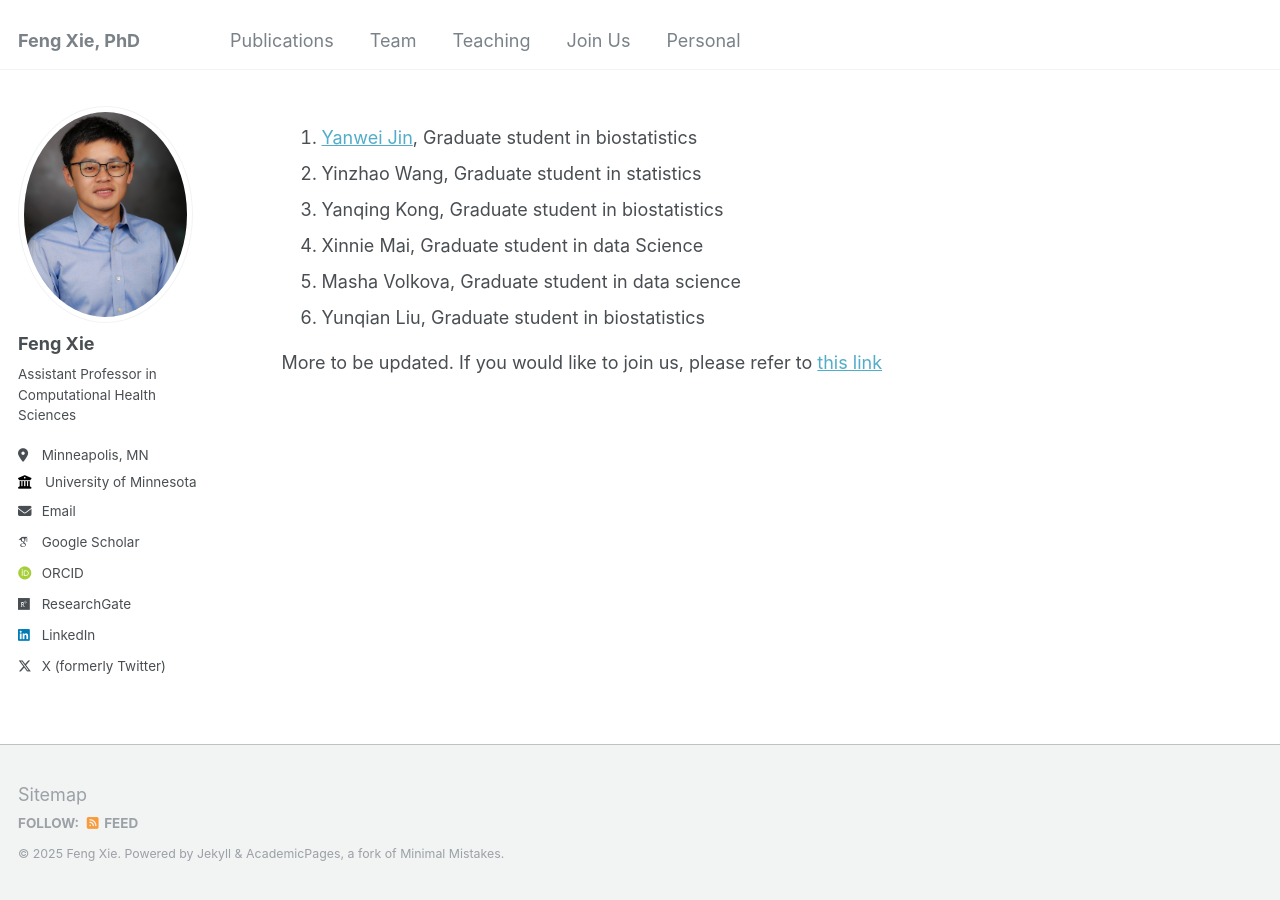
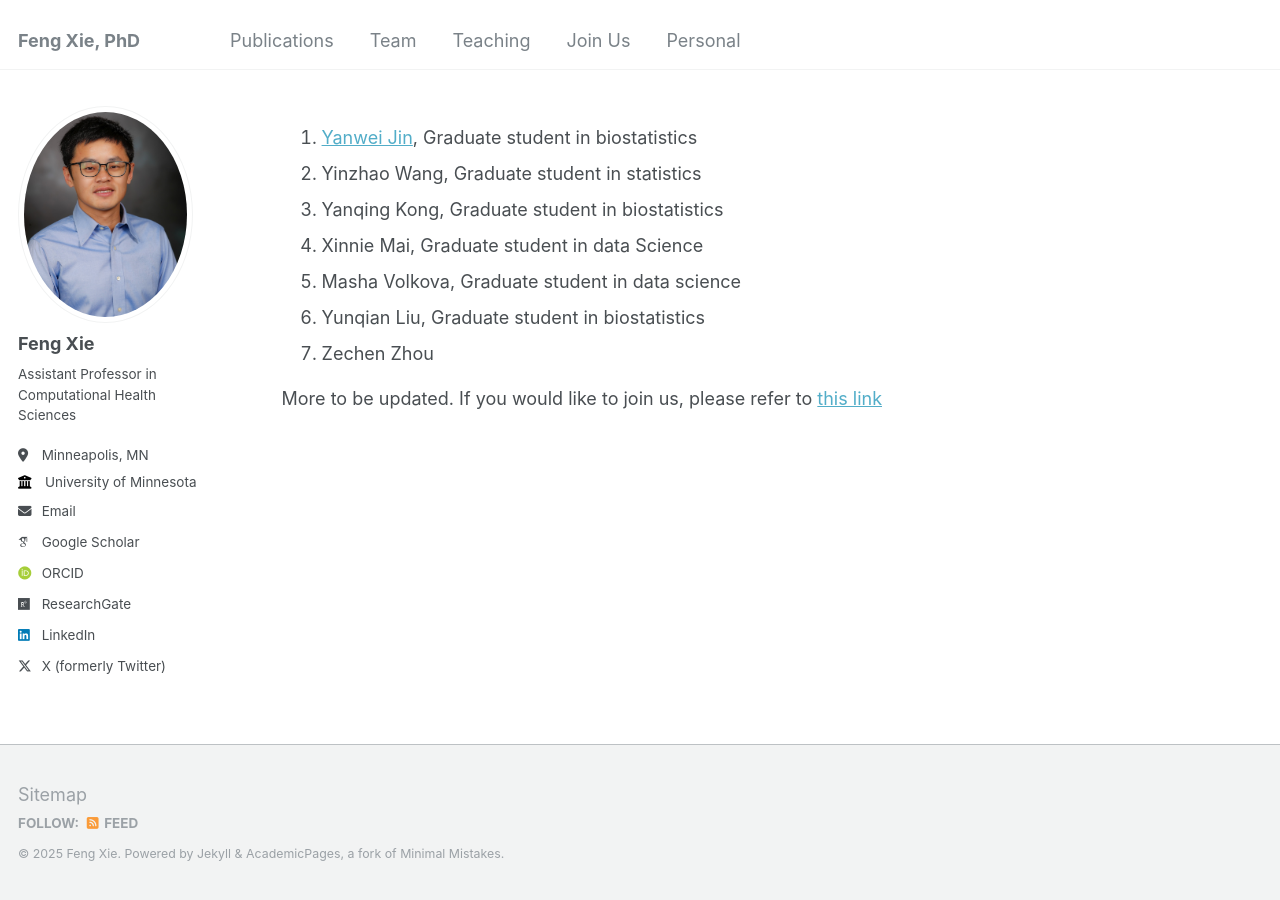
Before and after one commit to fengx13/fengx13.github.io, a Jekyll site: the page built from _pages/team.md, in a window 1280 px wide. Built offline with Jekyll 4.4.1, drawn with Linux system fonts in a browser that asks for light colours; some web fonts are replaced.

Commit message:
Update team.md

```diff
--- a/_pages/team.md
+++ b/_pages/team.md
@@ -11,6 +11,7 @@ author_profile: true
 4. Xinnie Mai, Graduate student in data Science
 5. Masha Volkova, Graduate student in data science
 6. Yunqian Liu, Graduate student in biostatistics
+7. Zechen Zhou
 
 More to be updated.
 If you would like to join us, please refer to [this link](https://fengx13.github.io/join%20us/)
```
